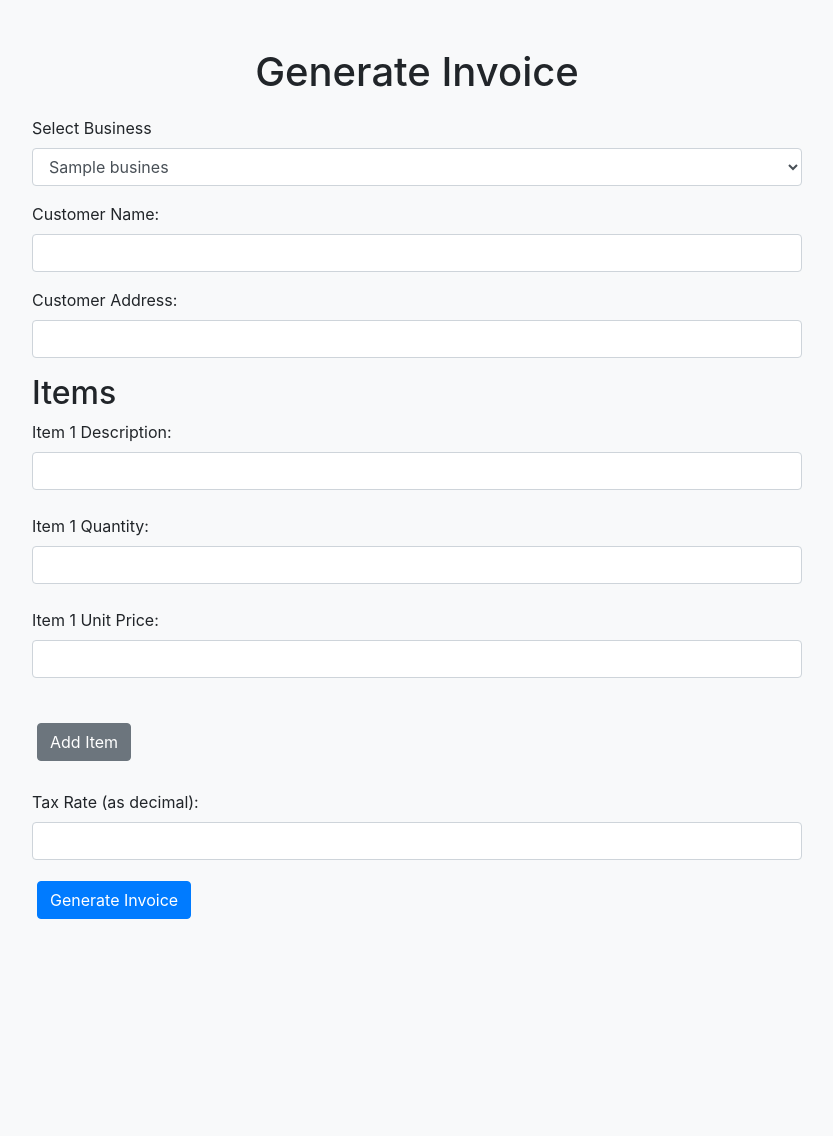
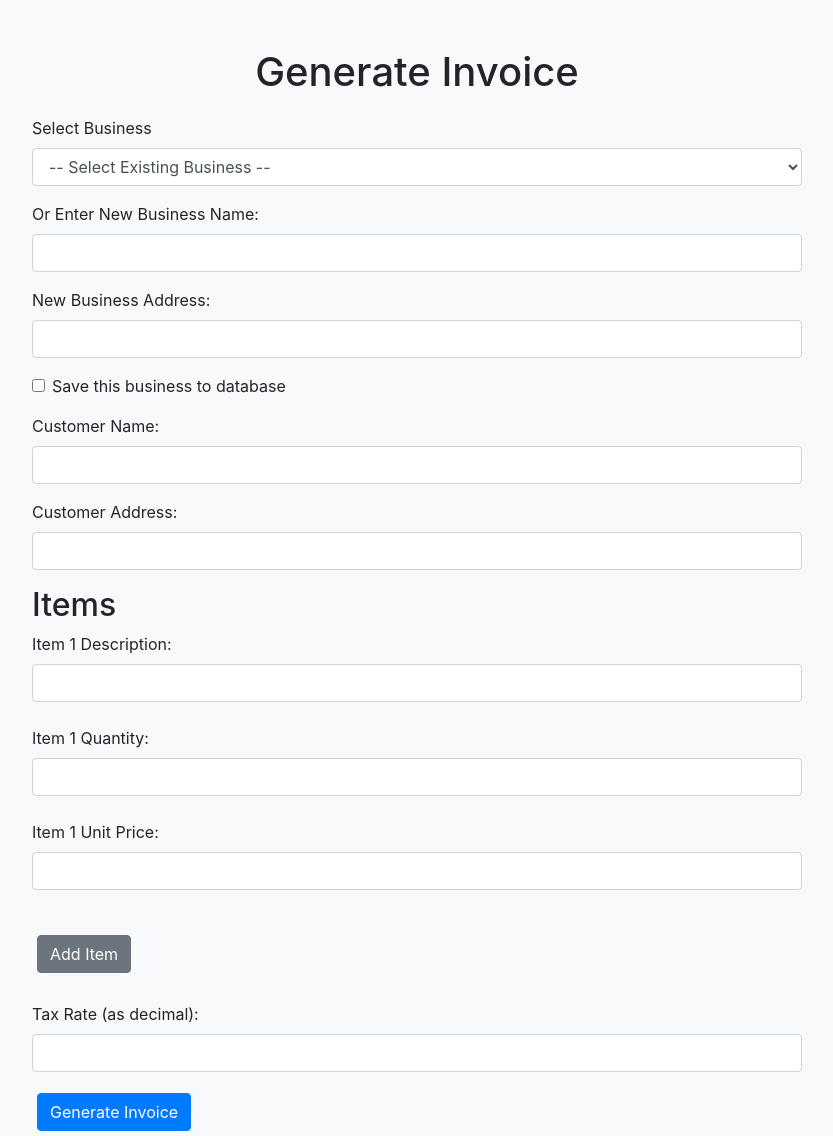
Before and after one commit to kingamal/pdf_generator, a Flask app: page /form in a window 1280 px wide. Shown: the part 56-1192 px from the top of the page, without its empty margins (223-1056 px from the left). Before the commit the page ends 975 px from the top, so only its background shows below. Run offline with Flask 3, Linux system fonts and the light colour scheme; a user stored in the database is signed in; tables that the repository leaves empty hold one stand-in row (values such as "Sample post"); style sheets or scripts are compiled from the project's sources; some libraries are stand-ins or nearby versions.

Commit message:
Adding possibility to write business data in form

```diff
--- a/routes.py
+++ b/routes.py
@@ -49,6 +49,7 @@ def create_routes(app):
     @login_required
     def invoice_form():
         businesses = Business.query.all()
+
         if request.method == 'POST':
             try:
                 items = []
@@ -61,12 +62,22 @@ def create_routes(app):
                             "unit_price": float(request.form.get(f"item{index}_price", 0.0))
                         })
 
-                business_id = request.form['business_id']
-                business = Business.query.get(business_id)
+                if 'new_business_name' in request.form and request.form['new_business_name']:
+                    business_name = request.form['new_business_name']
+                    business_address = request.form['new_business_address']
+                    if 'save_business' in request.form and request.form['save_business'] == 'on':
+                        new_business = Business(name=business_name, address=business_address)
+                        db.session.add(new_business)
+                        db.session.commit()
+                else:
+                    business_id = request.form['business_id']
+                    business = Business.query.get(business_id)
+                    business_name = business.name
+                    business_address = business.address
 
                 data = {
-                    "business_name": business.name,
-                    "business_address": business.address,
+                    "business_name": business_name,
+                    "business_address": business_address,
                     "customer_name": request.form['customer_name'],
                     "customer_address": request.form['customer_address'],
                     "items": items,
--- a/templates/form.html
+++ b/templates/form.html
@@ -7,11 +7,25 @@
     <form method="POST">
         <div class="form-group">
             <label for="business_id">Select Business</label>
-            <select id="business_id" name="business_id" class="form-control" required>
+            <select id="business_id" name="business_id" class="form-control" onchange="toggleBusinessFields()">
+                <option value="">-- Select Existing Business --</option>
                 {% for business in businesses %}
                     <option value="{{ business.id }}">{{ business.name }}</option>
                 {% endfor %}
             </select>
+        </div>
+
+        <div class="form-group">
+            <label for="new_business_name">Or Enter New Business Name:</label>
+            <input type="text" id="new_business_name" name="new_business_name" class="form-control" oninput="toggleBusinessSelect()">
+        </div>
+        <div class="form-group">
+            <label for="new_business_address">New Business Address:</label>
+            <input type="text" id="new_business_address" name="new_business_address" class="form-control" oninput="toggleBusinessSelect()">
+        </div>
+        <div class="form-group form-check">
+            <input type="checkbox" class="form-check-input" id="save_business" name="save_business">
+            <label class="form-check-label" for="save_business">Save this business to database</label>
         </div>
 
         <div class="form-group">
@@ -44,4 +58,60 @@
 
         <button type="submit" class="btn btn-primary">Generate Invoice</button>
     </form>
+
+    <script>
+        function toggleBusinessFields() {
+            const businessSelect = document.getElementById('business_id');
+            const newBusinessName = document.getElementById('new_business_name');
+            const newBusinessAddress = document.getElementById('new_business_address');
+
+            if (businessSelect.value) {
+                newBusinessName.value = '';
+                newBusinessAddress.value = '';
+                newBusinessName.disabled = true;
+                newBusinessAddress.disabled = true;
+            } else {
+                newBusinessName.disabled = false;
+                newBusinessAddress.disabled = false;
+            }
+        }
+
+        function toggleBusinessSelect() {
+            const businessSelect = document.getElementById('business_id');
+            const newBusinessName = document.getElementById('new_business_name');
+            const newBusinessAddress = document.getElementById('new_business_address');
+
+            if (newBusinessName.value || newBusinessAddress.value) {
+                businessSelect.value = '';
+                businessSelect.disabled = true;
+            } else {
+                businessSelect.disabled = false;
+            }
+        }
+
+        function addItemRow() {
+            const container = document.getElementById('items-container');
+            const itemIndex = container.children.length + 1;
+            const newRow = `
+                <div id="item-row-${itemIndex}" class="form-group">
+                    <label for="item${itemIndex}_desc">Item ${itemIndex} Description:</label>
+                    <input type="text" id="item${itemIndex}_desc" name="item${itemIndex}_desc" class="form-control" required><br>
+                    <label for="item${itemIndex}_qty">Item ${itemIndex} Quantity:</label>
+                    <input type="number" id="item${itemIndex}_qty" name="item${itemIndex}_qty" class="form-control" required><br>
+                    <label for="item${itemIndex}_price">Item ${itemIndex} Unit Price:</label>
+                    <input type="number" step="0.01" id="item${itemIndex}_price" name="item${itemIndex}_price" class="form-control" required><br>
+                    <button type="button" class="btn btn-danger" onclick="removeItemRow(${itemIndex})">Remove</button>
+                    <br><br>
+                </div>
+            `;
+            container.insertAdjacentHTML('beforeend', newRow);
+        }
+
+        function removeItemRow(index) {
+            const row = document.getElementById(`item-row-${index}`);
+            if (row) {
+                row.remove();
+            }
+        }
+    </script>
 {% endblock %}
```
